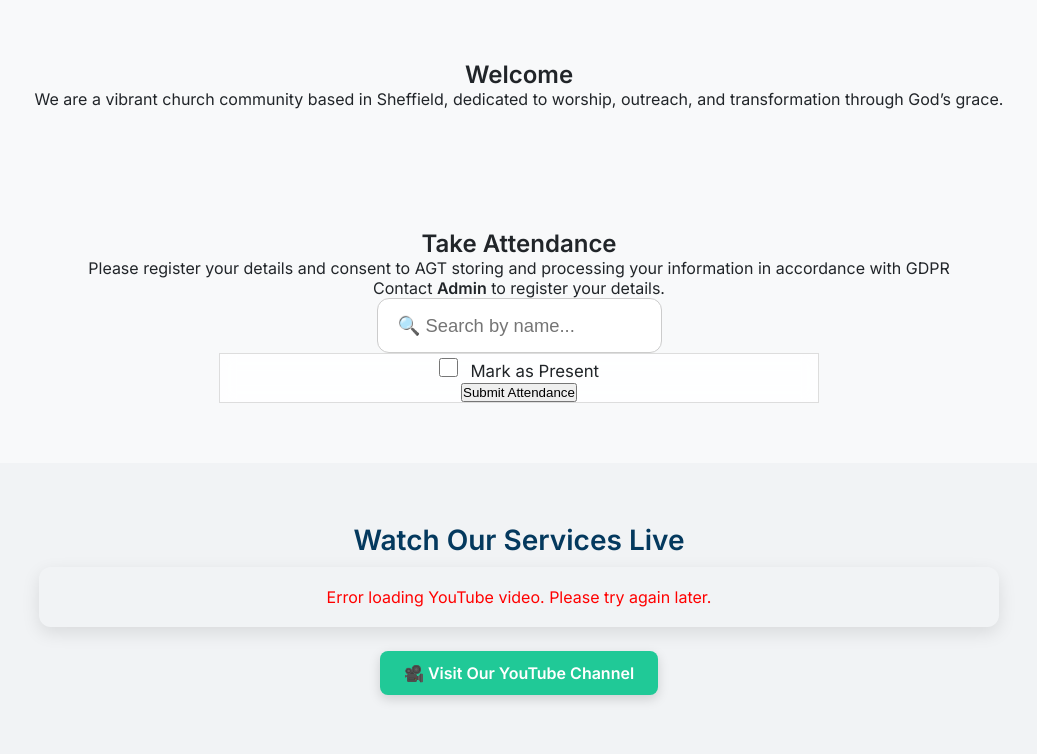
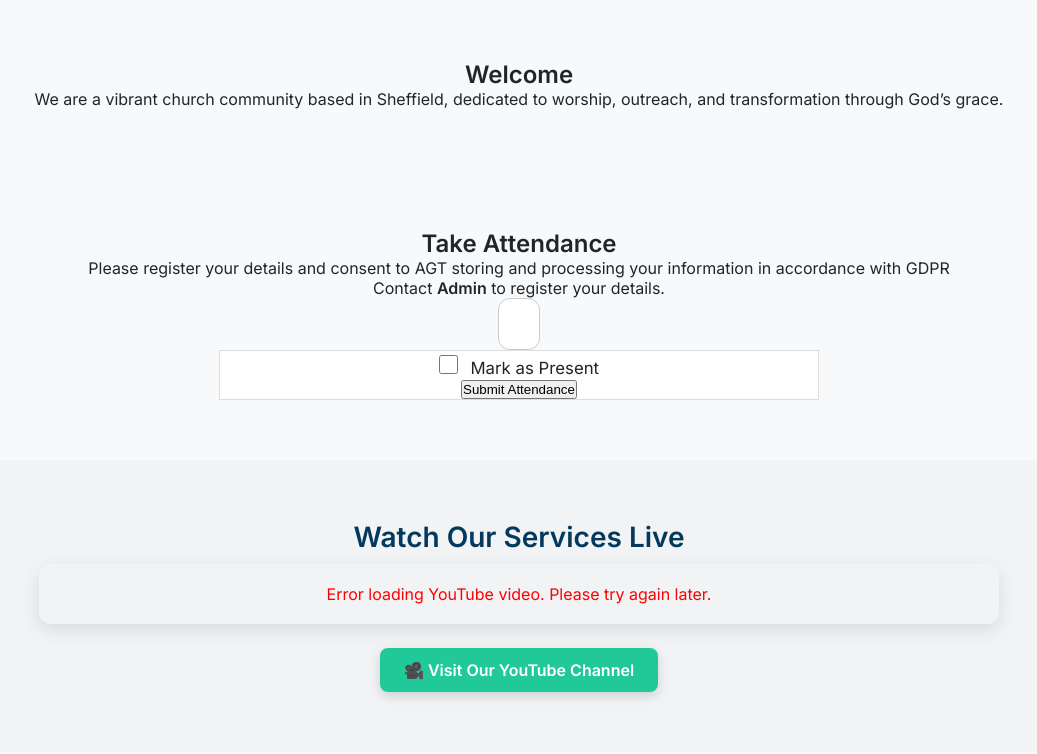
Before and after one commit to Tunnox/AGTWeb, a Flask app: page / in a window 1280 px wide. Shown: the part 265-1019 px from the top of the page, without its empty margins (121-1158 px from the left). Run offline with Flask 3, Linux system fonts and the light colour scheme; some libraries are stand-ins or nearby versions.

Commit message:
Update main.html

```diff
--- a/api/templates/main.html
+++ b/api/templates/main.html
@@ -311,7 +311,7 @@ header::after {
 
 <style>
   #attendanceSearchInput {
-    height: 55px;
+    width: 20px;
     font-size: 1.15rem;
     padding: 14px 20px;
     border-radius: 12px;
```
